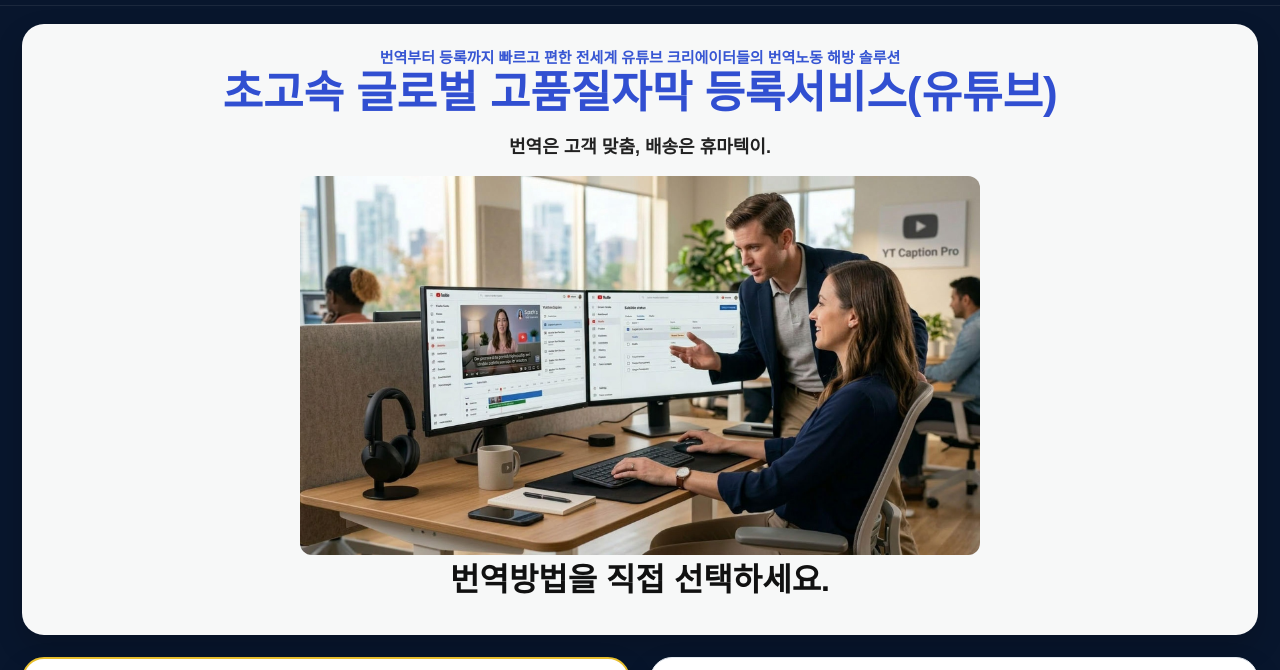
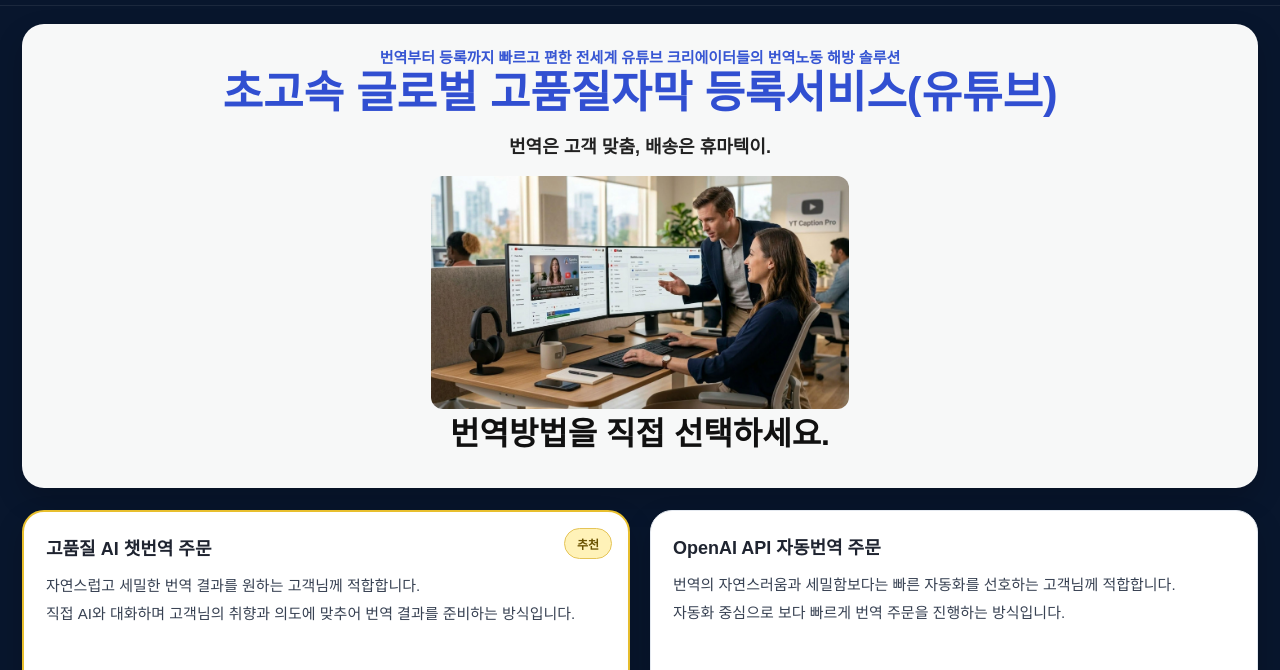
Before and after one commit to freeman-1000-del/humateck, a plain HTML site: page Humateck_Rev19 (26)/index.html in a window 1280 px wide. Shown: the part 66-736 px from the top of the page. Drawn offline with nearby package versions, Linux system fonts and the light colour scheme; sample sign-in values are in the browser's storage.

Commit message:
Update index.html

```diff
--- a/Humateck_Rev19 (26)/index.html
+++ b/Humateck_Rev19 (26)/index.html
@@ -20,8 +20,8 @@
   </div>
 </div><button class="btn btn-primary btn-sm" id="signupModalBtn">가입하기</button></div></div></div>
 <div class="page-wrap">
-<section class="card"><div class="hero-copy"><div class="eyebrow">번역부터 등록까지 빠르고 편한 전세계 유튜브 크리에이터들의 번역노동 해방 솔루션</div><div class="headline">초고속 글로벌 고품질자막 등록서비스(유튜브)</div><div class="headline-sub">번역은 고객 맞춤, 배송은 휴마텍이.</div></div><div style="text-align:center;margin-top:18px;"><img src="hero_image.jpg" alt="대표 배너 이미지" style="width:57%;max-width:900px;border-radius:12px;"></div><div class="section-title">번역방법을 직접 선택하세요.</div></section>
-<section class="grid-2" style="margin-top:22px;"><article class="plan-card recommended"><div class="badge" style="position:absolute;top:16px;right:16px;">추천</div><h2 style="margin:0 0 12px;font-size:28px;">고품질 AI 챗번역 주문</h2><div class="plan-desc">자연스럽고 세밀한 번역 결과를 원하는 고객님께 적합합니다.<br>직접 AI와 대화하며 고객님의 취향과 의도에 맞추어 번역 결과를 준비하는 방식입니다.</div><div class="help-box"><div class="notice-strong">사용 구조</div><div class="muted">유튜브 API(할당량 범위 내 사용 시 무료)만 사용합니다.</div></div><div style="margin-top:16px;"><a class="btn btn-primary" href="plans.html?mode=chat">고품질 AI 챗번역으로 시작</a></div></article><article class="plan-card"><h2 style="margin:0 0 12px;font-size:28px;">OpenAI API 자동번역 주문</h2><div class="plan-desc">번역의 자연스러움과 세밀함보다는 빠른 자동화를 선호하는 고객님께 적합합니다.<br>자동화 중심으로 보다 빠르게 번역 주문을 진행하는 방식입니다.</div><div class="help-box"><div class="notice-strong">사용 구조</div><div class="muted">유튜브 API + OpenAI API의 이중 API 구조이며, OpenAI API 사용비용이 추가로 발생합니다.</div></div><div style="margin-top:16px;"><a class="btn btn-secondary" href="plans.html?mode=api">OpenAI API 자동번역으로 시작</a></div></article></section>
+<section class="card"><div class="hero-copy"><div class="eyebrow">번역부터 등록까지 빠르고 편한 전세계 유튜브 크리에이터들의 번역노동 해방 솔루션</div><div class="headline">초고속 글로벌 고품질자막 등록서비스(유튜브)</div><div class="headline-sub">번역은 고객 맞춤, 배송은 휴마텍이.</div></div><div style="text-align:center;margin-top:18px;"><img src="hero_image.jpg" alt="대표 배너 이미지" style="width:35%;max-width:600px;border-radius:12px;"></div><div class="section-title">번역방법을 직접 선택하세요.</div></section>
+<section class="grid-2" style="margin-top:22px;"><article class="plan-card recommended"><div class="badge" style="position:absolute;top:16px;right:16px;">추천</div><h2 style="margin:0 0 8px;font-size:18px;">고품질 AI 챗번역 주문</h2><div class="plan-desc">자연스럽고 세밀한 번역 결과를 원하는 고객님께 적합합니다.<br>직접 AI와 대화하며 고객님의 취향과 의도에 맞추어 번역 결과를 준비하는 방식입니다.</div><div class="help-box"><div class="notice-strong">사용 구조</div><div class="muted">유튜브 API(할당량 범위 내 사용 시 무료)만 사용합니다.</div></div><div style="margin-top:16px;"><a class="btn btn-primary" href="plans.html?mode=chat">고품질 AI 챗번역으로 시작</a></div></article><article class="plan-card"><h2 style="margin:0 0 8px;font-size:18px;">OpenAI API 자동번역 주문</h2><div class="plan-desc">번역의 자연스러움과 세밀함보다는 빠른 자동화를 선호하는 고객님께 적합합니다.<br>자동화 중심으로 보다 빠르게 번역 주문을 진행하는 방식입니다.</div><div class="help-box"><div class="notice-strong">사용 구조</div><div class="muted">유튜브 API + OpenAI API의 이중 API 구조이며, OpenAI API 사용비용이 추가로 발생합니다.</div></div><div style="margin-top:16px;"><a class="btn btn-secondary" href="plans.html?mode=api">OpenAI API 자동번역으로 시작</a></div></article></section>
 <section class="card" style="margin-top:22px;text-align:center;"><div style="font-size:18px;color:#1f2430;">먼저 <strong>무료체험</strong>하신 후 결정하세요.</div><div class="row" style="justify-content:center;margin-top:16px;"><a class="btn btn-light" href="trial_choice.html">무료체험 선택</a><a id="existingMemberBtn" class="btn btn-light" href="order.html?subscriber=1&count=70&plan=monthly70&mode=chat">기존 구독회원 바로가기</a></div></section>
 <section class="bottom-trigger-wrap" style="justify-content:flex-end;"><div class="settings-dropdown-wrap"><button class="btn bottom-trigger settings-toggle-btn" id="settingsToggleBtn">⚙ 설정</button><div class="settings-dropdown hidden" id="settingsDropdown"><button class="btn bottom-trigger" data-panel="servicePanel">서비스</button><button class="btn bottom-trigger" data-panel="pricePanel">구독 요금</button><button class="btn bottom-trigger" data-panel="accountPanel">구독자 계정</button><a class="btn bottom-trigger" href="policy.html">정책</a><button class="btn bottom-trigger" data-panel="cancelPanel">구독취소</button><button class="btn bottom-trigger" data-panel="csPanel">고객센터</button></div></div></section>
 <section id="servicePanel" class="bottom-panel card"><div class="bottom-menu-grid"><div class="menu-tile"><h4>서비스</h4><div class="muted">유튜브 크리에이터의 단시간 자막 번역 및 등록을 돕는 글로벌 서비스입니다.</div></div></div></section>
```
